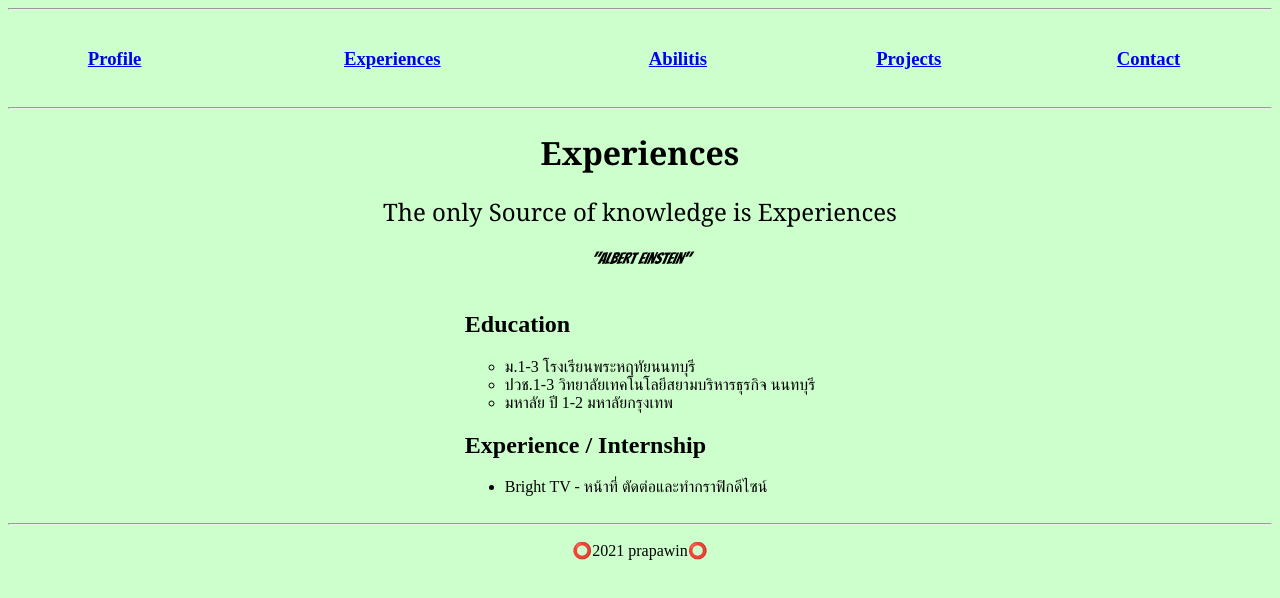
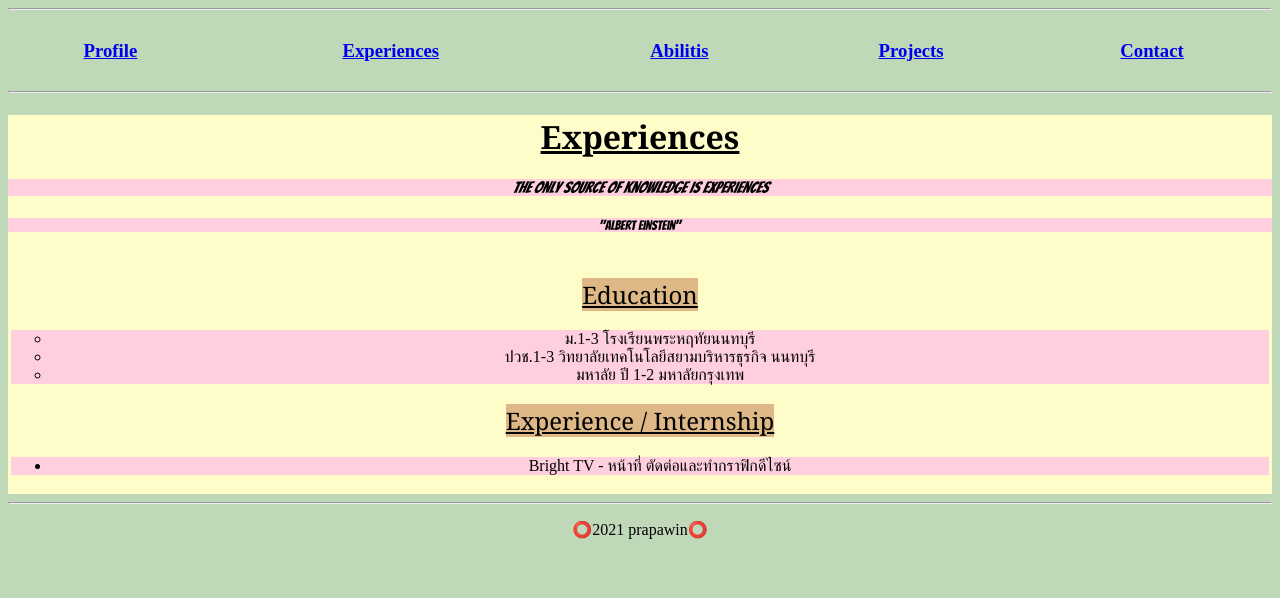
Before and after one commit to prapawinz/profilehtml, a plain HTML site: page Experiences.html in a window 1280 px wide. Drawn offline with Linux system fonts and the light colour scheme.

Commit message:
Add files via upload

```diff
--- a/Experiences.html
+++ b/Experiences.html
@@ -5,11 +5,15 @@
     <meta http-equiv="X-UA-Compatible" content="IE=edge">
     <title>Prapawin Experiences</title>
     <link href='https://fonts.googleapis.com/css?family=Bangers' rel='stylesheet'>
+    <!-- External CSS => 3rd Priority-->
+    <link rel="stylesheet" href="css/Experiences.css">
 </head>
-<body style="background-color: #ccffcc">
+<body>
     <!-- Menu -->
     <hr>
-  <table style="width: 100%; text-align: center" cellspacing="10">
+    <!--CSS Class-->
+<table class="table-menu">
+        <tr>
             <td>
                 <h3><a href="index.html">Profile</a></h3>
             </td>
@@ -25,29 +29,30 @@
             <td>
                 <h3><a href="Contact.html">Contact</a></h3>
             </td>
+        </tr>
     </table>
 <hr>
-<h1 style="text-align: center; font-family: Georgia, serif;">Experiences</h1>
-<h2 style="text-align: center; font-family: Georgia, serif; font-weight: normal;">
-    The only Source of knowledge is Experiences</Source></h2>
-<h4 style="text-align: center; font-family: 'Bangers'; font-weight: normal;"><i>
-    "Albert Einstein"</i></h4>
-    <table style="margin-left: auto; margin-right: auto">
+<div class="h-head">
+<h1><span class="Experiences">Experiences</span></h1>
+<h4 class=ul-circle><i>The only Source of knowledge is Experiences</i></h4>
+<h5 class=ul-circle>"Albert Einstein"</h5>
+    <table class="table-content">
         <tbody>
             <tr>
               <td>
-                <h2>Education</h2>
-                <ul style="list-style-type:circle">
+                <h2><span class="Education">Education</span></h2>
+                <ul class=ul-circle>
                     <li>ม.1-3 โรงเรียนพระหฤทัยนนทบุรี</li>
                     <li>ปวช.1-3 วิทยาลัยเทคโนโลยีสยามบริหารธุรกิจ นนทบุรี</li>
                     <li>มหาลัย ปี 1-2 มหาลัยกรุงเทพ</li>
                 </ul>
-                <h2>Experience / Internship</h2>
-                <ul style="list-style-type:disc">
-                    <li>Bright TV - หน้าที่ ตัดต่อและทำกราฟิกดีไซน์</li>
+                <h2><span class="Internship">Experience / Internship</span></h2>
+                <ul class=ul-disc>
+                    <li class="li-Inter">Bright TV - หน้าที่ ตัดต่อและทำกราฟิกดีไซน์</li>
                 </ul>
         </tbody>
     </table>
+</div>
     <hr>
     <p style="text-align: center;">⭕2021 prapawin⭕</p>
 </body>
--- /dev/null
+++ b/css/Abilitis.css
@@ -0,0 +1,51 @@
+body{
+    background-color: #BFD8B8;
+}
+table{
+    width: 100%;
+    text-align: center;
+}
+h1{
+    text-align: center;
+    font-family: Georgia, serif;
+}
+h2{
+    text-align: center;
+}
+.table-menu td:hover{
+    background-color: #1EAE98;
+}
+.ph{
+    text-align: center;
+}
+.table-skils{
+    text-align: right;
+    margin-left: 10px;
+}
+.table-skils1{
+    text-align: left;
+    margin-left: 10px;
+}
+.i-adobe{
+    text-align: left;
+    font-size: 22px;
+    font-family: 'PT Sans', sans-serif;
+}
+.table-img{
+    background-color: #FFCFDF;
+}
+.ul-circle{
+    list-style-type:circle;
+    text-align: center;
+    background-color: #FFCFDF;
+}
+.table-bigcrepes{
+    background-color: #FEFDCA;
+}
+.Abilitis{
+    text-decoration: underline;
+    background-color: #FEFDCA;
+}
+.p-adobe{
+    background-color: #FEFDCA;
+}
--- /dev/null
+++ b/css/Contact.css
@@ -0,0 +1,19 @@
+body{
+    background-color: #BFD8B8;
+}
+h1{
+    text-align: center;
+    font-family: Georgia, serif;
+    background-color: #FFCFDF;
+    text-decoration: underline;
+}
+table{
+    width: 100%;
+    text-align: center;
+}
+.table-menu td:hover{
+    background-color: #1EAE98;
+}
+.table-contact{
+    background-color: #FEFDCA;
+}
--- /dev/null
+++ b/css/Experiences.css
@@ -0,0 +1,65 @@
+/* CSS files --> experiences.html */
+body{
+    background-color: #BFD8B8;
+}
+table{
+    width: 100%;
+    text-align: center;
+}
+h1{
+    text-align: center;
+    font-family: Georgia;
+    background-color: #FEFDCA;
+}
+h2{
+    text-align: center;
+    font-family: Georgia, serif;
+    font-weight: normal;
+}
+h4{
+    text-align: center;
+    font-family: 'Bangers';
+    font-weight: normal;
+    background-color: #FFCFDF;
+}
+h5{
+    text-align: center;
+    font-family: 'Bangers';
+    font-weight: normal;
+}
+.Experiences{
+    text-decoration: underline;
+    background-color: #FEFDCA;
+}
+.Education{
+    text-decoration: underline;
+    background-color: burlywood;
+}
+.Internship{
+    text-decoration: underline;
+    background-color: burlywood;
+}
+/* div */
+.table-menu td:hover{
+    background-color: #1EAE98;
+}
+.table-content{
+    margin-left: auto;
+    margin-right: auto;
+    background-color: #FEFDCA;
+}
+.ul-disc{
+    list-style-type:disc;
+    background-color: #FFCFDF;
+}
+.ul-circle{
+    list-style-type:circle;
+    text-align: center;
+    background-color: #FFCFDF;
+}
+.h-head{
+    background-color: #FEFDCA;
+}
+th{
+    width: 33.33%; vertical-align: center;
+}
--- /dev/null
+++ b/css/Project.css
@@ -0,0 +1,33 @@
+/* CSS filer --> index.html */
+/* (1) Tag Selector */
+body{
+    background-color: #BFD8B8;
+}
+h1{
+    text-align: center;
+    font-family: Georgia, serif;
+    background-color: #FFCFDF;
+    text-decoration: underline;
+}
+table{
+    width: 100%;
+    text-align: center;
+}
+.table-menu td:hover{
+    background-color: #1EAE98;
+}
+.p-project{
+    text-align: center;
+    background-color: #FFCFDF;
+}
+.p-2021{
+    text-align: center;
+}
+.pic1{
+    margin-right: auto;
+    margin-left: auto;
+    text-align: center;
+}
+.div-Project{
+    background-color: #FEFDCA;
+}
--- /dev/null
+++ b/css/index.css
@@ -0,0 +1,61 @@
+/* CSS filer --> index.html */
+/* (1) Tag Selector */
+body{
+    background-color: #BFD8B8;
+}
+h1{
+    text-align: center;
+    font-family: Georgia;
+    /*background-color: #E7EAB5;*/
+}
+h2{
+    text-align: center;
+    font-family: Georgia;
+    font-weight: normal;
+    /*background-color: #E7EAB5;*/
+}
+h4{
+    text-align: center;
+    font-family: 'Bangers';
+    font-weight: normal;
+}
+table{
+    width: 100%;
+    text-align: center;
+}
+th{
+    width: 33.33%;
+    vertical-align: top;
+
+}
+/* (2) Class Selector */
+.p-AboutMe{
+    font-weight: normal;
+    text-align: justify;
+}
+.p-Name{
+    font-weight: normal;
+}
+.p-Footer{
+    text-align: center;
+}
+.name{
+    text-decoration: underline;
+}
+/* (3) Id Selector */
+#th-Details{
+    text-align: left;
+}
+/* div */
+.top-container{
+    background-color: #FEFDCA;
+}
+.table-menu td:hover{
+    background-color: #1EAE98;
+}
+.table-content h2{
+    background-color: #FFCFDF;
+}
+.table-content img{
+    background-color: #A9F1DF;
+}
```
Also changed, not shown: Abilitis.html (+45 -42 lines), Contact.html (+9 -3 lines), Projects.html (+13 -7 lines), index.html (+36 -17 lines), images/favicon.ico (added). Lines whose indentation alone changed are shown as unchanged.
